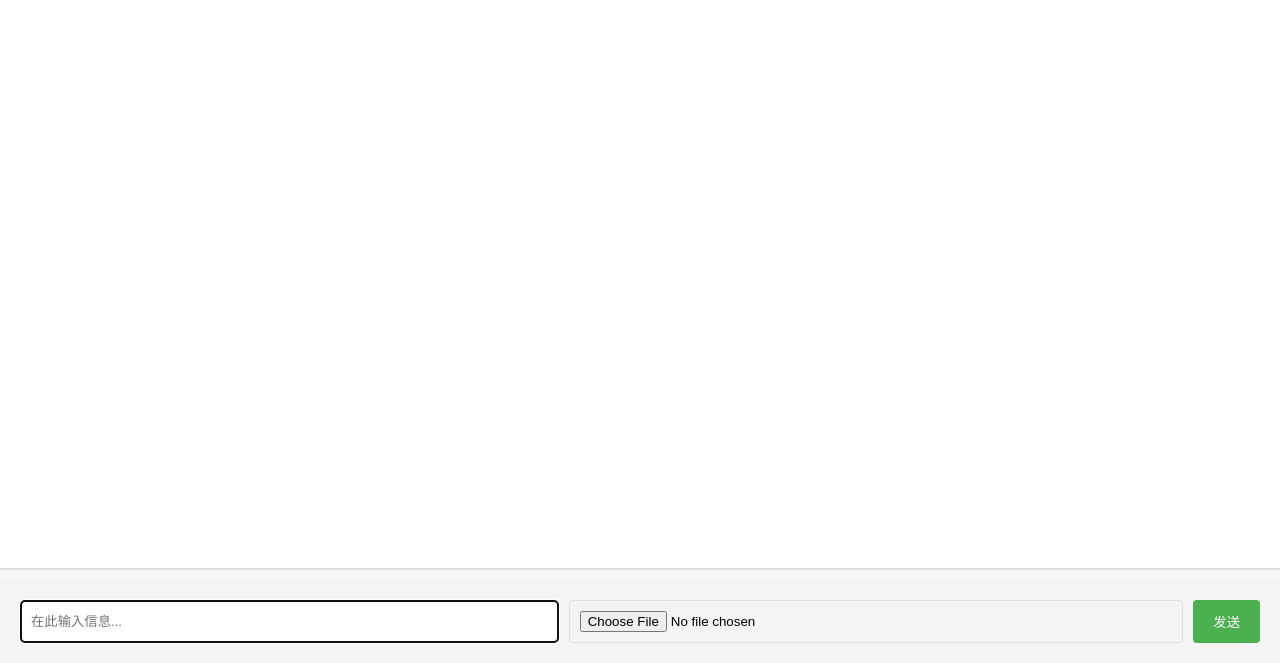
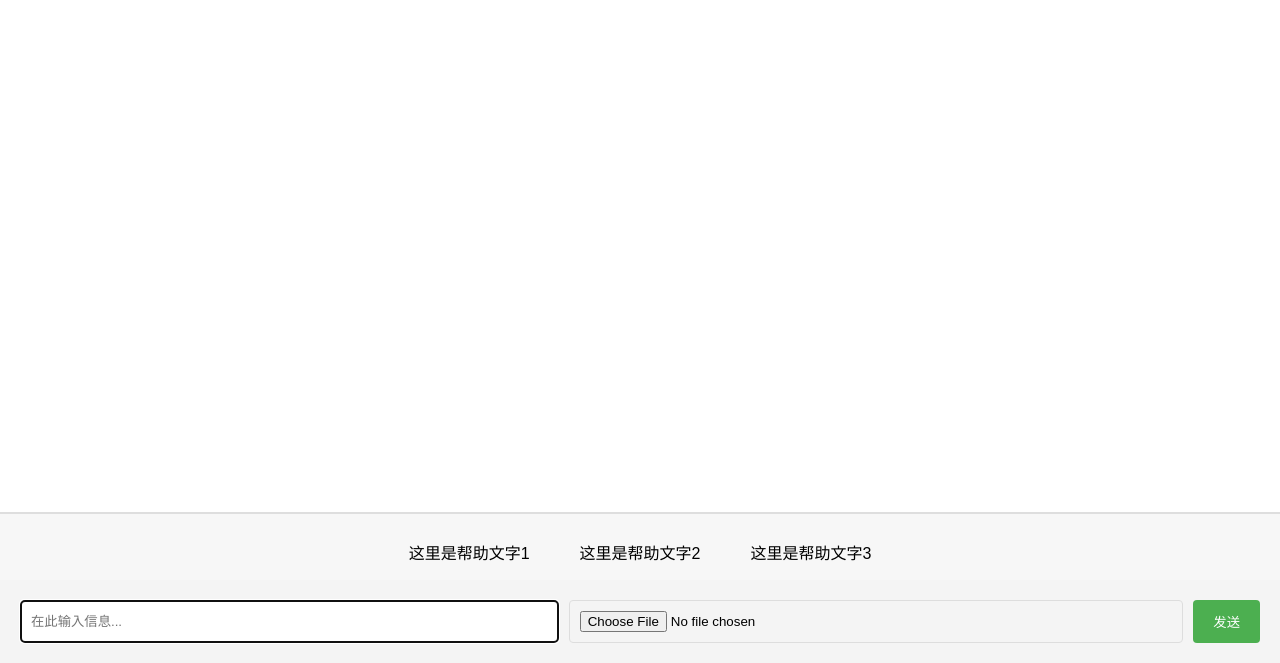
Before and after one commit to hffei/claude, a Flask app: page / in a window 1280 px wide. Shown: the part 137-800 px from the top of the page. Run offline with Flask 3, Linux system fonts and the light colour scheme.

Commit message:
add prompt word

```diff
--- a/templates/chat.html
+++ b/templates/chat.html
@@ -65,6 +65,11 @@
             text-align: right;
         }
 
+        .help-text {
+            cursor: pointer; /* 将鼠标光标变成手形 */
+        }
+
+
         .ai-message {
             text-align: left;
         }
@@ -124,6 +129,11 @@
 
         xhr.send(formData); // 发送请求
     }
+    function fillInput(element) {
+    var messageInput = document.getElementById('message');
+    messageInput.value = element.textContent; // 将点击的段落文本内容设置到输入框中
+}
+
 </script>
 </head>
 
@@ -131,6 +141,16 @@
     <h1 style="text-align: center;">Chat with Walle</h1>
     <p style="text-align: center;font-weight: 200;">我是一名人工智能机器人，能够帮你分析文件和实现对话。</p>
     <div id="conversation"></div> <!-- 对话记录 -->
+    <div style="display: flex; justify-content: center;">
+        <p class="help-text" style="margin-right: 50px;" onclick="fillInput(this)">这里是帮助文字1</p>
+        <p class="help-text" style="margin-right: 50px;" onclick="fillInput(this)">这里是帮助文字2</p>
+        <p class="help-text" onclick="fillInput(this)">这里是帮助文字3</p>
+    </div>
+
+
+
+
+
 
     <form onsubmit="sendMessage(event)">
         <input type="text" id="message" name="message" placeholder="在此输入信息..." autofocus>
@@ -139,4 +159,3 @@
     </form>
 
 </body>
-</html>
```
